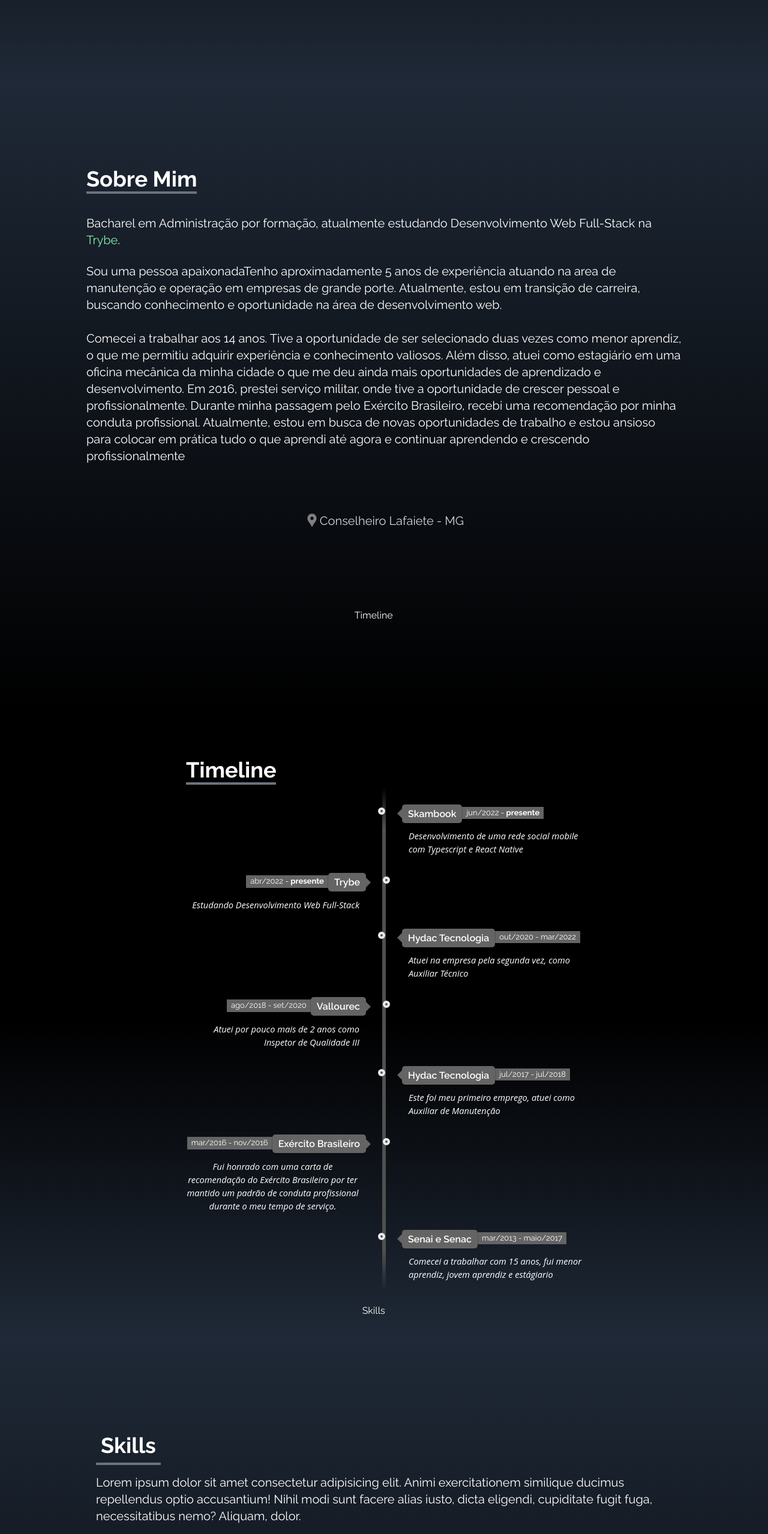
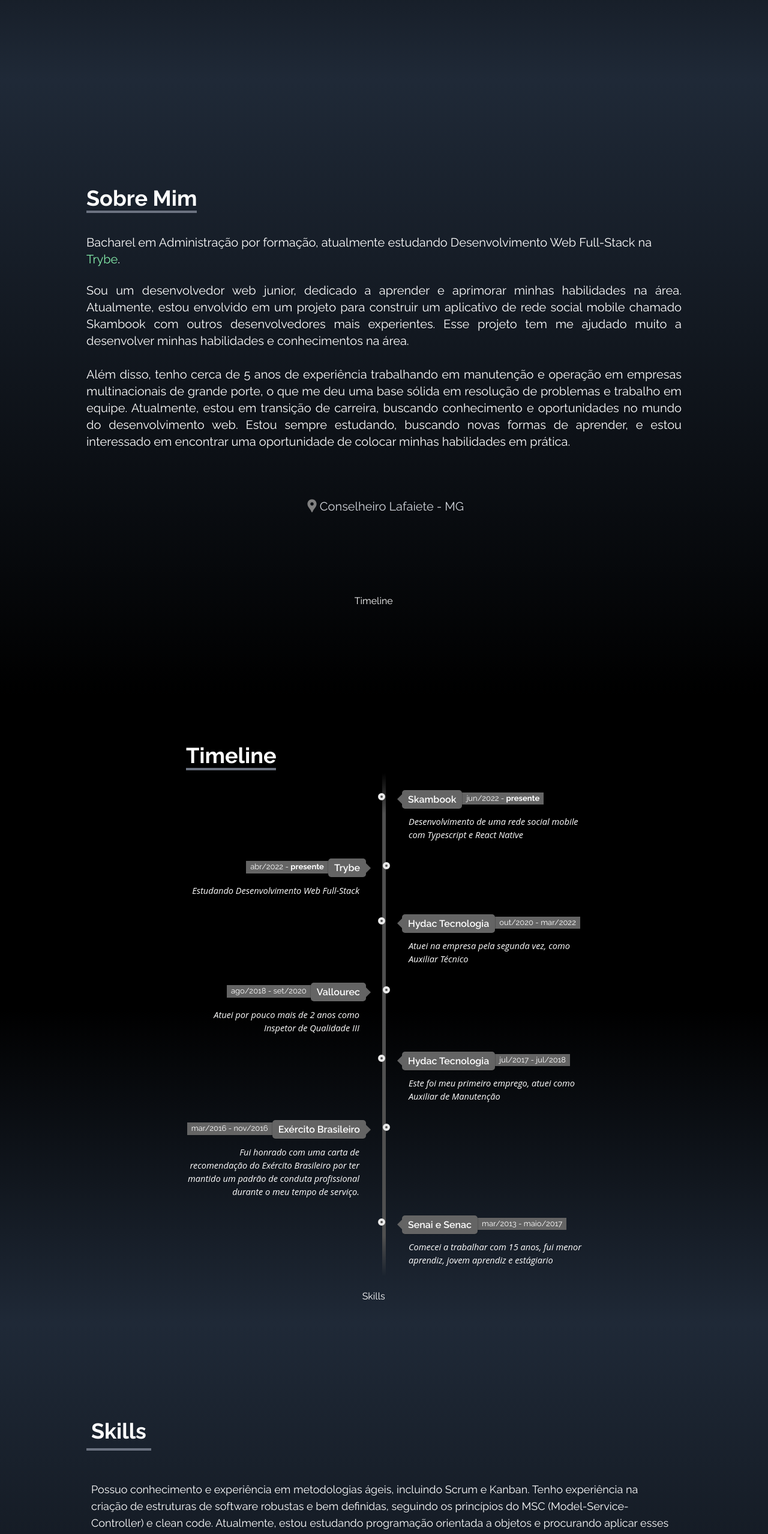
Before and after one commit to Rafael-Souza-97/portfolio, a React (Create React App) app: page / in a window 1280 px wide. Shown: the part 980-3537 px from the top of the page at 60% size. Built offline with nearby package versions, Linux system fonts and the light colour scheme; the HTML template or start-up script is replaced by a standard one.

Commit message:
feat: Adiciona texto de aprensentação e skills

```diff
--- a/src/components/About.jsx
+++ b/src/components/About.jsx
@@ -7,7 +7,7 @@
   return (
     <div
       name="sobre mim"
-      className="min-h-screen md:flex flex-col w-full bg-gradient-to-b from-gray-800 to-black text-white pt-36"
+      className="min-h-screen md:flex flex-col w-full bg-gradient-to-b from-gray-800 to-black text-white pt-44"
     >
       <div className="max-w-screen-lg mx-auto flex flex-col justify-center md:h-full px-4">
         <div>
@@ -22,12 +22,12 @@
 
         <br />
 
-        <p className="text-xl">
-          Sou uma pessoa apaixonadaTenho aproximadamente 5 anos de experiência atuando na area de manutenção e operação em empresas de grande porte. Atualmente, estou em transição de carreira, buscando conhecimento e oportunidade na área de desenvolvimento web.
+        <p className="text-xl text-justify">
+          Sou um desenvolvedor web junior, dedicado a aprender e aprimorar minhas habilidades na área. Atualmente, estou envolvido em um projeto para construir um aplicativo de rede social mobile chamado Skambook com outros desenvolvedores mais experientes. Esse projeto tem me ajudado muito a desenvolver minhas habilidades e conhecimentos na área.
         </p>
 
-        <p className="text-xl mt-7">
-          Comecei a trabalhar aos 14 anos. Tive a oportunidade de ser selecionado duas vezes como menor aprendiz, o que me permitiu adquirir experiência e conhecimento valiosos. Além disso, atuei como estagiário em uma oficina mecânica da minha cidade o que me deu ainda mais oportunidades de aprendizado e desenvolvimento. Em 2016, prestei serviço militar, onde tive a oportunidade de crescer pessoal e profissionalmente. Durante minha passagem pelo Exército Brasileiro, recebi uma recomendação por minha conduta profissional. Atualmente, estou em busca de novas oportunidades de trabalho e estou ansioso para colocar em prática tudo o que aprendi até agora e continuar aprendendo e crescendo profissionalmente
+        <p className="text-xl mt-7 text-justify">
+          Além disso, tenho cerca de 5 anos de experiência trabalhando em manutenção e operação em empresas multinacionais de grande porte, o que me deu uma base sólida em resolução de problemas e trabalho em equipe. Atualmente, estou em transição de carreira, buscando conhecimento e oportunidades no mundo do desenvolvimento web. Estou sempre estudando, buscando novas formas de aprender, e estou interessado em encontrar uma oportunidade de colocar minhas habilidades em prática.
         </p>
 
         <p className="flex justify-center text-xl tech text center items-center text-[1.23rem] mt-20 text-gray-300">
--- a/src/components/Skills.jsx
+++ b/src/components/Skills.jsx
@@ -172,14 +172,14 @@
       name="skills"
       className="min-h-screen bg-gradient-to-b from-gray-800 to-black w-full pt-36 pb-20"
     >
-      <div className="max-w-screen-lg mx-auto p-4 flex flex-col justify-center text-white md:h-full px-8">
+      <div className="max-w-screen-lg mx-auto p-4 flex flex-col justify-center text-white md:h-full">
         <div>
           <p className="text-4xl font-bold border-b-4 border-gray-500 p-2 inline">
             Skills
           </p>
 
-          <p className="py-7 text-xl">
-            Lorem ipsum dolor sit amet consectetur adipisicing elit. Animi exercitationem similique ducimus repellendus optio accusantium! Nihil modi sunt facere alias iusto, dicta eligendi, cupiditate fugit fuga, necessitatibus nemo? Aliquam, dolor.
+          <p className="pt-16 pb-6 px-2 text-lg">
+            Possuo conhecimento e experiência em metodologias ágeis, incluindo Scrum e Kanban. Tenho experiência na criação de estruturas de software robustas e bem definidas, seguindo os princípios do MSC (Model-Service-Controller) e clean code. Atualmente, estou estudando programação orientada a objetos e procurando aplicar esses conhecimentos em meus projetos futuros.
           </p>
         </div>
 
--- a/src/components/Timeline.jsx
+++ b/src/components/Timeline.jsx
@@ -31,7 +31,7 @@
             <li>
               <div className="direction-r">
                 <div className="flag-wrapper">
-                <span className="flag hover:underline">
+                <span className="flag hover:underline hover:text-green-300">
                     <a
                       href="https://www.linkedin.com/company/skambook/about/"
                       target="_blank"
@@ -50,7 +50,7 @@
             <li>
               <div className="direction-l">
                 <div className="flag-wrapper">
-                  <span className="flag hover:underline">
+                  <span className="flag hover:underline hover:text-green-300">
                     <a
                       href="https://www.betrybe.com/"
                       target="_blank"
@@ -69,7 +69,7 @@
             <li>
               <div className="direction-r">
                 <div className="flag-wrapper">
-                  <span className="flag hover:underline">
+                  <span className="flag hover:underline hover:text-red-300">
                     <a
                       href="https://www.hydac.com/pt-br/sobre-a-hydac"
                       target="_blank"
@@ -88,7 +88,7 @@
             <li>
               <div className="direction-l">
                 <div className="flag-wrapper">
-                  <span className="flag hover:underline">
+                  <span className="flag hover:underline hover:text-blue-300">
                     <a
                       href="https://www.vallourec.com/pt-BR/br"
                       target="_blank"
@@ -107,7 +107,7 @@
             <li>
               <div className="direction-r">
                 <div className="flag-wrapper">
-                  <span className="flag hover:underline">
+                  <span className="flag hover:underline hover:text-red-300">
                     <a
                       href="https://www.hydac.com/pt-br/sobre-a-hydac"
                       target="_blank"
@@ -126,7 +126,7 @@
             <li>
               <div className="direction-l">
                 <div className="flag-wrapper">
-                  <span className="flag hover:underline">
+                  <span className="flag hover:underline hover:text-green-300">
                     <a
                       href="https://www.eb.mil.br/"
                       target="_blank"
@@ -138,7 +138,7 @@
                   <span className="time-wrapper"><span className="time">mar/2016 - nov/2016</span></span>
                 </div>
 
-                <div className="desc text-center">Fui honrado com uma <span onClick={handleClick} className="hover:underline cursor-pointer">carta de recomendação do Exército Brasileiro</span> por ter mantido um padrão de conduta profissional durante o meu tempo de serviço.</div>
+                <div className="desc ">Fui honrado com uma <span onClick={handleClick} className="hover:underline cursor-pointer">carta de recomendação do Exército Brasileiro</span> por ter mantido um padrão de conduta profissional durante o meu tempo de serviço.</div>
                 {showImage && (
                   <div className="fixed top-0 bottom-0 left-0 right-0 md:flex items-center justify-center bg-black bg-opacity-75 z-50 overflow-scroll" style={{height: "100vh", width: "100vw"}}>
                     <div className="flex justify-center">
```
